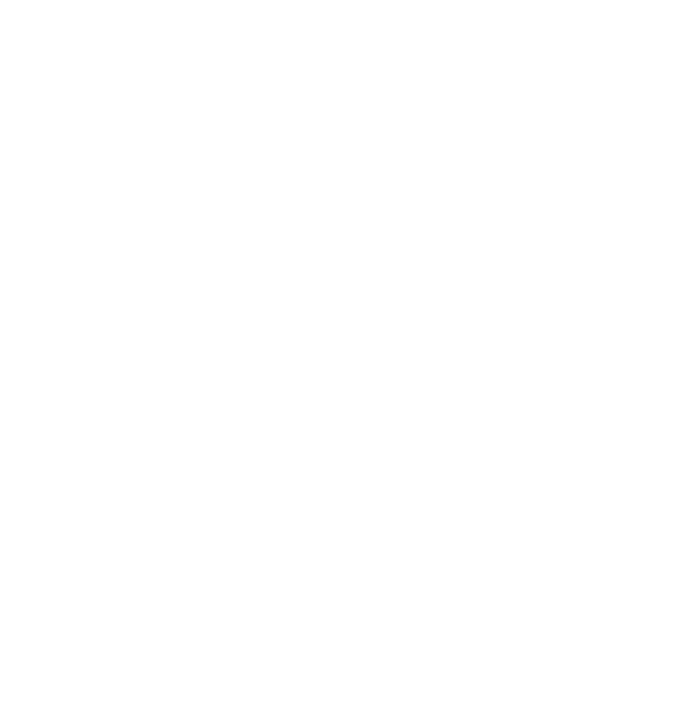
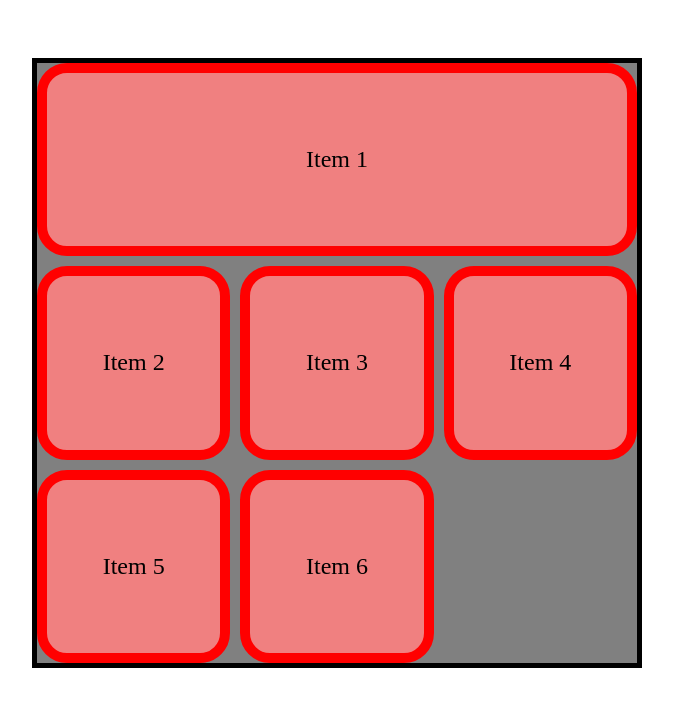
Before and after one commit to darwin-dev-diaz/odin-sketch, a plain HTML site: page index.html in a window 1280 px wide. Shown: the whole page, without its empty margins (303-976 px from the left). Drawn offline with Linux system fonts and the light colour scheme.

Commit message:
Play with Css grid

```diff
--- a/index.html
+++ b/index.html
@@ -4,8 +4,17 @@
     <meta charset="UTF-8">
     <meta name="viewport" content="width=device-width, initial-scale=1.0">
     <title>Document</title>
+    <link rel="stylesheet" href="style2.css">
+    <link rel="stylesheet" href="style.css">
 </head>
 <body>
-
+    <div class="container">
+        <div class="item item1">Item 1</div>
+        <div class="item item2">Item 2</div>
+        <div class="item item3">Item 3</div>
+        <div class="item item4">Item 4</div>
+        <div class="item item5">Item 5</div>
+        <div class="item item6">Item 6</div>
+    </div>
 </body>
 </html>
--- /dev/null
+++ b/style2.css
@@ -0,0 +1,35 @@
+body{
+    display: flex;
+    padding: 50px;
+
+    justify-content: center;
+    align-items: center;
+}
+
+.container{
+    width: 600px;
+    height: 600px;
+    border: 5px black solid;
+    background-color: grey;
+
+    display: grid;
+    grid-template-columns: repeat(3, 1fr);
+    grid-template-rows: repeat(3, 1fr);
+    grid-gap: 10px;
+}
+
+.item{
+    border: red 10px solid;
+    background-color: lightcoral;
+    border-radius: 30px;
+
+    display: flex;
+    align-items: center;
+    justify-content: center;
+
+    font-size: 150%;
+}
+
+.item1{
+    grid-area: 1 / 1 / 2 / 4;
+}
```
